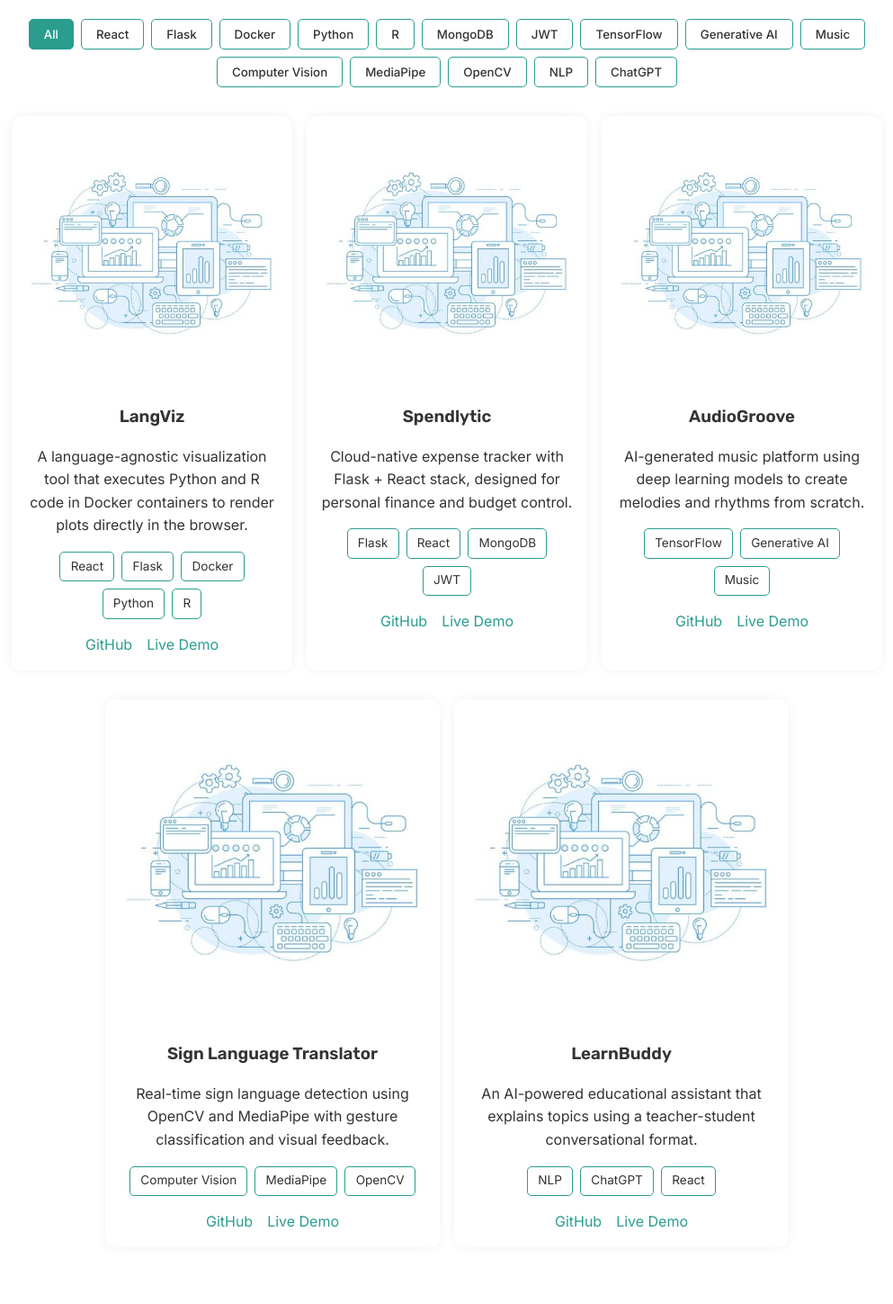
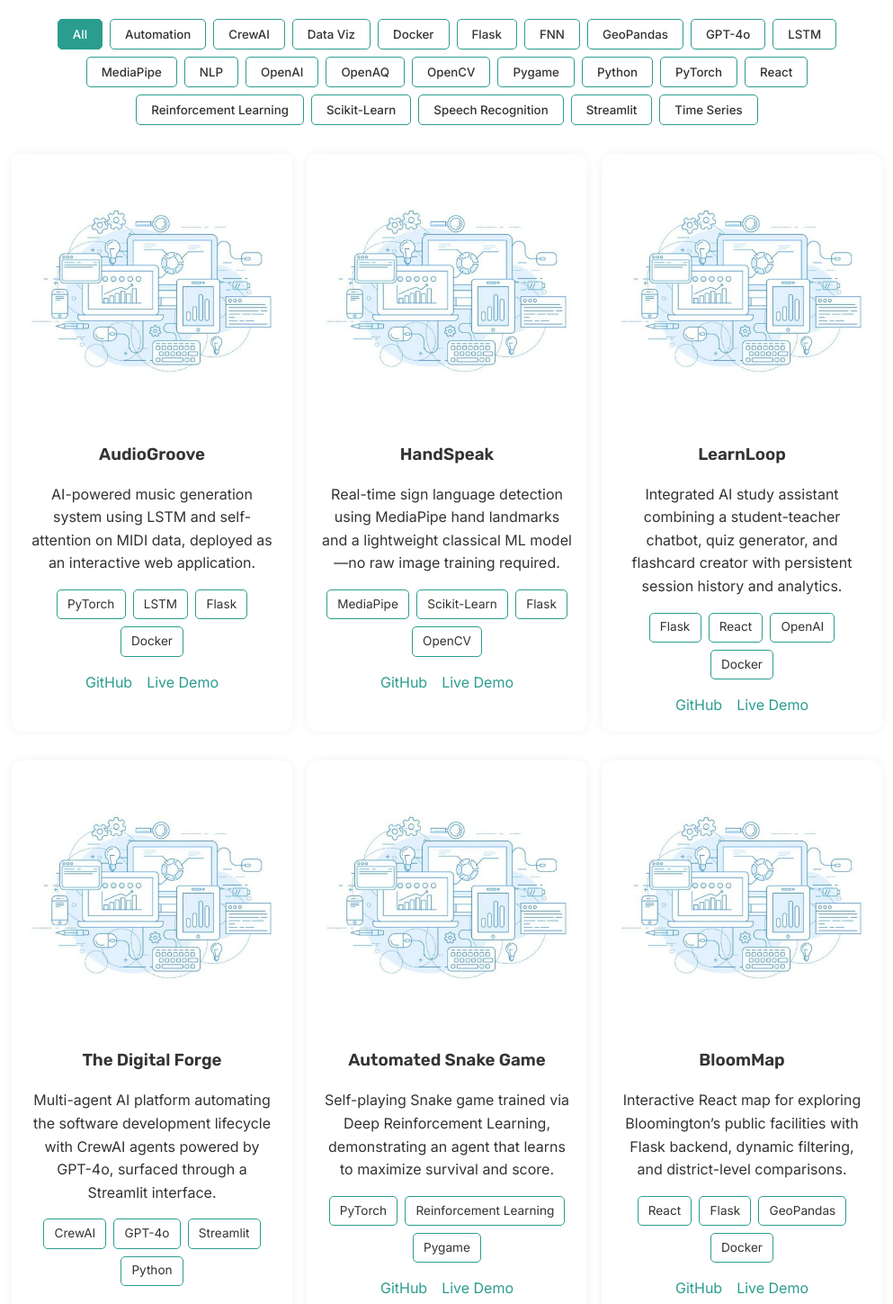
Before and after one commit to MohammedPathariya/MyPortfolio, a React (Create React App) app: page / in a window 1280 px wide. Shown: the part 595-2044 px from the top of the page at 90% size, without its empty margins (143-1136 px from the left). Built offline with nearby package versions, Linux system fonts and the light colour scheme.

Commit message:
Change the Data about the projects and made the tags functionality better and robust

```diff
--- a/src/components/Hero.js
+++ b/src/components/Hero.js
@@ -7,7 +7,6 @@ const Hero = () => (
     <div className="hero-left">
       <h1 className="hero-heading">
         Hi, Mohammed here <span role="img" aria-label="waving hand">👋</span>
-
       </h1>
 
       <p className="hero-subheading">
--- a/src/components/ProjectFilter.js
+++ b/src/components/ProjectFilter.js
@@ -1,18 +1,57 @@
 import React from 'react';
 import './Projects.css';
 
-const ProjectFilter = ({ tags, selectedTag, onTagChange }) => (
+const ProjectFilter = ({ tags, selectedTags, onTagChange }) => {
+  // Ensure "All" is first, then the rest sorted A→Z (excluding "All")
+  const sortedTags = [
+    'All',
+    ...tags
+      .filter(t => t !== 'All')
+      .sort((a, b) => a.localeCompare(b))
+  ];
+
+  const handleClick = tag => {
+    let newSelected;
+
+    if (tag === 'All') {
+      // selecting "All" resets everything
+      newSelected = ['All'];
+    } else {
+      if (selectedTags.includes(tag)) {
+        // un-selecting a tag
+        newSelected = selectedTags.filter(t => t !== tag);
+      } else {
+        // selecting a new tag: drop "All" if present
+        newSelected = selectedTags
+          .filter(t => t !== 'All')
+          .concat(tag);
+      }
+      // if nothing left, fall back to All
+      if (newSelected.length === 0) {
+        newSelected = ['All'];
+      }
+    }
+
+    onTagChange(newSelected);
+  };
+
+  return (
     <div className="project-filter">
-    {tags.map(tag => (
+      {sortedTags.map(tag => (
         <button
           key={tag}
-        onClick={() => onTagChange(tag)}
-        className={tag === selectedTag ? 'tag-button active' : 'tag-button'}
+          onClick={() => handleClick(tag)}
+          className={
+            selectedTags.includes(tag)
+              ? 'tag-button active'
+              : 'tag-button'
+          }
         >
           {tag}
         </button>
       ))}
     </div>
   );
+};
 
 export default ProjectFilter;
--- a/src/components/Projects.js
+++ b/src/components/Projects.js
@@ -6,17 +6,25 @@ import { allProjects } from './ProjectsData';
 import './Projects.css';
 
 const Projects = () => {
-  const [selectedTag, setSelectedTag] = useState('All');
+  // 1) State is now an array of tags
+  const [selectedTags, setSelectedTags] = useState(['All']);
 
-  const handleTagChange = (tag) => setSelectedTag(tag);
+  // 2) When tags change, we get an array back
+  const handleTagChange = (newTags) => {
+    setSelectedTags(newTags);
+  };
 
-  const filteredProjects = selectedTag === 'All'
+  // 3) If 'All' is selected, show everything, otherwise any overlap
+  const filteredProjects = selectedTags.includes('All')
     ? allProjects
-    : allProjects.filter(project => project.tags.includes(selectedTag));
+    : allProjects.filter(project =>
+        project.tags.some(tag => selectedTags.includes(tag))
+      );
 
-  const tags = ['All', ...Array.from(new Set(allProjects.flatMap(p => p.tags)))]
+  // 4) Pass only the raw tag list (no 'All'); ProjectFilter will insert & sort it
+  const tags = Array.from(new Set(allProjects.flatMap(p => p.tags)));
 
-  // Split projects into rows of 3
+  // 5) Build rows of 3 as before
   const rows = [];
   for (let i = 0; i < filteredProjects.length; i += 3) {
     const rowProjects = filteredProjects.slice(i, i + 3);
@@ -37,7 +45,11 @@ const Projects = () => {
   return (
     <section id="projects" className="projects">
       <h2 className="projects-title">Projects</h2>
-      <ProjectFilter tags={tags} selectedTag={selectedTag} onTagChange={handleTagChange} />
+      <ProjectFilter
+        tags={tags}
+        selectedTags={selectedTags}
+        onTagChange={handleTagChange}
+      />
       <div className="project-wrapper">
         {rows}
       </div>
--- a/src/components/ProjectsData.js
+++ b/src/components/ProjectsData.js
@@ -1,42 +1,82 @@
 export const allProjects = [
   {
-      title: 'LangViz',
-      description: 'A language-agnostic visualization tool that executes Python and R code in Docker containers to render plots directly in the browser.',
-      tags: ['React', 'Flask', 'Docker', 'Python', 'R'],
-      github: 'https://github.com/shubhams14-dev/LangViz',
+    title: 'AudioGroove',
+    description: 'AI-powered music generation system using LSTM and self-attention on MIDI data, deployed as an interactive web application.',
+    tags: ['PyTorch', 'LSTM', 'Flask', 'Docker'],
+    github: '#',
+    demo: 'https://audiogroove.vercel.app/',
+    thumbnail: '/images/placeholder.jpg',
+  },
+  {
+    title: 'HandSpeak',
+    description: 'Real-time sign language detection using MediaPipe hand landmarks and a lightweight classical ML model—no raw image training required.',
+    tags: ['MediaPipe', 'Scikit-Learn', 'Flask', 'OpenCV'],
+    github: 'https://github.com/MohammedPathariya/HandSpeak',
     demo: '#',
     thumbnail: '/images/placeholder.jpg',
   },
   {
-      title: 'Spendlytic',
-      description: 'Cloud-native expense tracker with Flask + React stack, designed for personal finance and budget control.',
-      tags: ['Flask', 'React', 'MongoDB', 'JWT'],
+    title: 'LearnLoop',
+    description: 'Integrated AI study assistant combining a student-teacher chatbot, quiz generator, and flashcard creator with persistent session history and analytics.',
+    tags: ['Flask', 'React', 'OpenAI', 'Docker'],
+    github: '#',
+    demo: 'https://learnloop-deployment-frontend.vercel.app/',
+    thumbnail: '/images/placeholder.jpg',
+  },
+  {
+    title: 'The Digital Forge',
+    description: 'Multi-agent AI platform automating the software development lifecycle with CrewAI agents powered by GPT-4o, surfaced through a Streamlit interface.',
+    tags: ['CrewAI', 'GPT-4o', 'Streamlit', 'Python'],
     github: '#',
     demo: '#',
     thumbnail: '/images/placeholder.jpg',
   },
   {
-      title: 'AudioGroove',
-      description: 'AI-generated music platform using deep learning models to create melodies and rhythms from scratch.',
-      tags: ['TensorFlow', 'Generative AI', 'Music'],
+    title: 'Automated Snake Game',
+    description: 'Self-playing Snake game trained via Deep Reinforcement Learning, demonstrating an agent that learns to maximize survival and score.',
+    tags: ['PyTorch', 'Reinforcement Learning', 'Pygame'],
     github: '#',
     demo: '#',
     thumbnail: '/images/placeholder.jpg',
   },
   {
-      title: 'Sign Language Translator',
-      description: 'Real-time sign language detection using OpenCV and MediaPipe with gesture classification and visual feedback.',
-      tags: ['Computer Vision', 'MediaPipe', 'OpenCV'],
+    title: 'BloomMap',
+    description: 'Interactive React map for exploring Bloomington’s public facilities with Flask backend, dynamic filtering, and district-level comparisons.',
+    tags: ['React', 'Flask', 'GeoPandas', 'Docker'],
     github: '#',
     demo: '#',
     thumbnail: '/images/placeholder.jpg',
   },
   {
-      title: 'LearnBuddy',
-      description: 'An AI-powered educational assistant that explains topics using a teacher-student conversational format.',
-      tags: ['NLP', 'ChatGPT', 'React'],
+    title: 'CodeCrafter',
+    description: 'Language-agnostic visualization web app executing user-written Python or R code in Docker to render static, interactive, and 3D charts.',
+    tags: ['React', 'Flask', 'Docker', 'Data Viz'],
+    github: 'https://github.com/MohammedPathariya/codecrafter-language-agnostic-visualization-app',
+    demo: '#',
+    thumbnail: '/images/placeholder.jpg',
+  },
+  {
+    title: 'YAYU – Air Quality Forecasting',
+    description: 'AQI prediction using LSTM models on OpenAQ data, with full pipeline from data cleaning to model evaluation.',
+    tags: ['LSTM', 'Time Series', 'OpenAQ', 'Python'],
+    github: 'https://github.com/MohammedPathariya/LSTM-Air-Quality-Forecasting--VAYU',
+    demo: '#',
+    thumbnail: '/images/placeholder.jpg',
+  },
+  {
+    title: 'Content Detection',
+    description: 'Spam email classification using LSTM and FNN models with NLP preprocessing for text classification.',
+    tags: ['LSTM', 'FNN', 'NLP'],
     github: '#',
     demo: '#',
     thumbnail: '/images/placeholder.jpg',
   },
+  {
+    title: 'Yudishthir Desktop Assistant',
+    description: 'Voice-activated desktop assistant with modules for price alerts, certificate generation, location lookup, surveillance, and more.',
+    tags: ['Speech Recognition', 'Automation', 'OpenCV'],
+    github: 'https://github.com/MohammedPathariya/Desktop-Assistant-Yudhishthar',
+    demo: '#',
+    thumbnail: '/images/placeholder.jpg',
+  },
 ];
```
Lines whose indentation alone changed are shown as unchanged.
